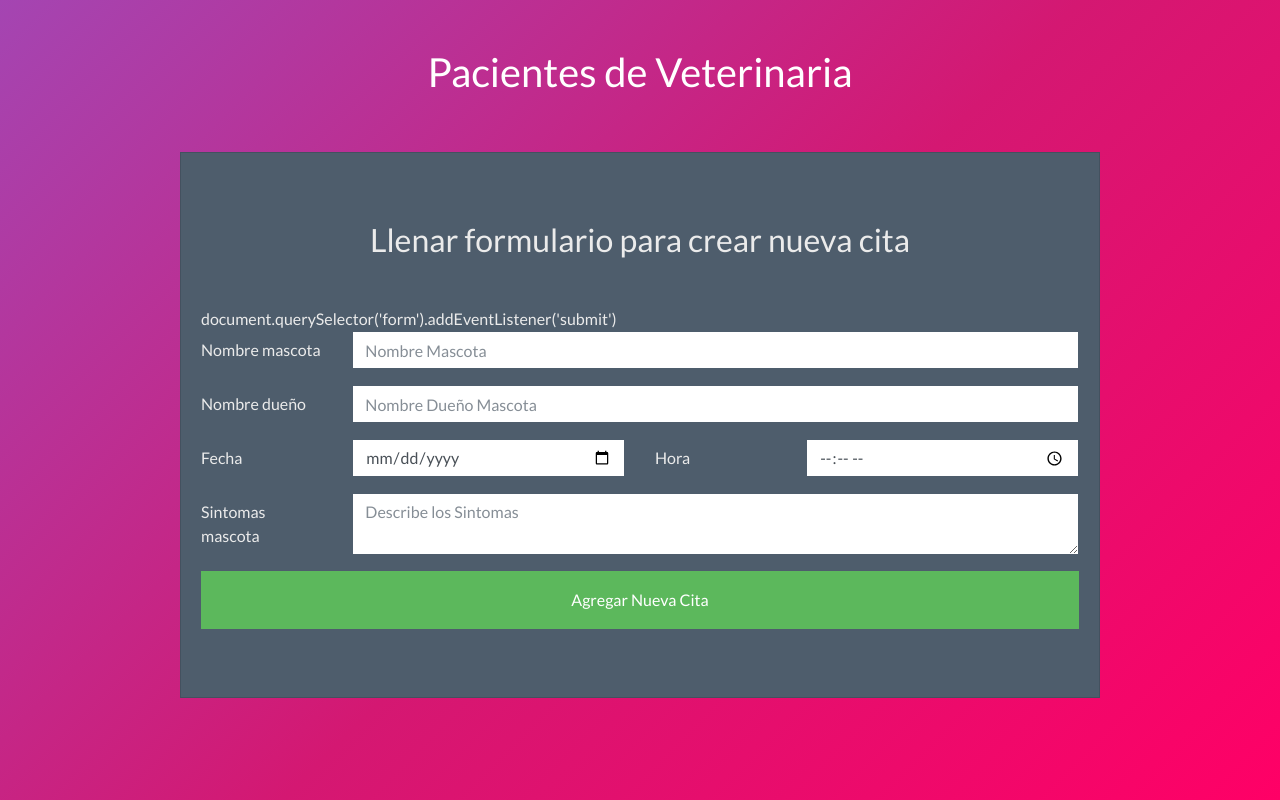
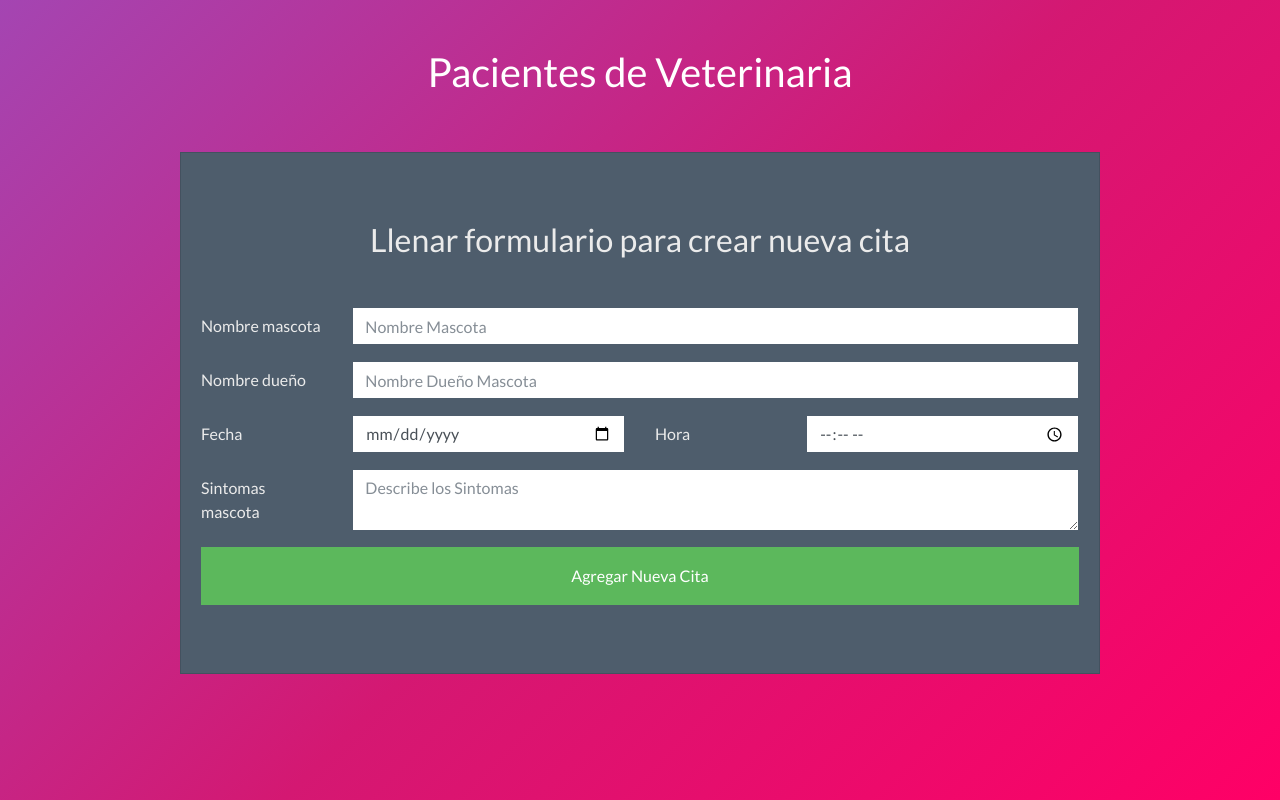
Before and after one commit to jimmy404/REACT-form-list-pacientesveterinaria, a React (Create React App) app: page / in a window 1280 px wide. Built offline with nearby package versions, Linux system fonts and the light colour scheme.

Commit message:
Storing the new appointment in the state

```diff
--- a/package.json
+++ b/package.json
@@ -8,7 +8,8 @@
     "@testing-library/user-event": "^7.1.2",
     "react": "^16.12.0",
     "react-dom": "^16.12.0",
-    "react-scripts": "3.3.0"
+    "react-scripts": "3.3.0",
+    "uuid": "^3.3.3"
   },
   "scripts": {
     "start": "react-scripts start",
--- a/src/App.js
+++ b/src/App.js
@@ -6,7 +6,13 @@ import NuevaCita from './components/NuevaCita'
 class App extends Component {
 
   state ={
-
+    citas: []
+  }
+  crearNuevaCita = datos => {
+    const citas = [...this.state.citas, datos];
+    this.setState({
+      citas
+    })
   }
 
   render(){
@@ -17,7 +23,9 @@ class App extends Component {
           />
           <div className="row">
             <div className="col-md-10 mx-auto">
-              <NuevaCita />
+              <NuevaCita
+              crearNuevaCita={this.crearNuevaCita}
+              />
             </div>
           </div>
         </div>
--- a/src/components/NuevaCita.js
+++ b/src/components/NuevaCita.js
@@ -1,5 +1,5 @@
 import React, { Component } from 'react';
-
+import uuid from 'uuid';
 class NuevaCita extends Component {
     state = {
         cita : {
@@ -32,7 +32,9 @@ class NuevaCita extends Component {
                             });
                             return;
                     }
-
+                    const nuevaCita = {...this.state.cita};
+                    nuevaCita.id = uuid();
+                    this.props.crearNuevaCita(nuevaCita)
                 }
 
     render(){
@@ -43,7 +45,6 @@ class NuevaCita extends Component {
                         Llenar formulario para crear nueva cita
                     </h2>
 
-                    document.querySelector('form').addEventListener('submit')
 
                     <form
                         onSubmit={this.handleSubmit}
```
Also changed, not shown: 2 other files (tests, documents, lock files or other folders).
